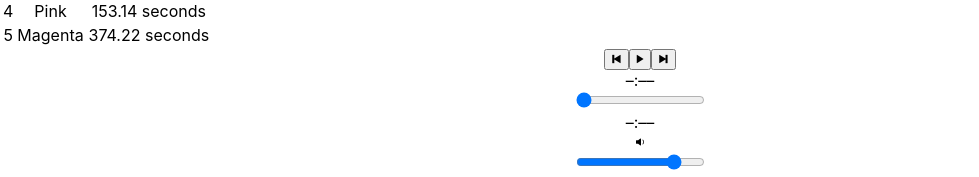
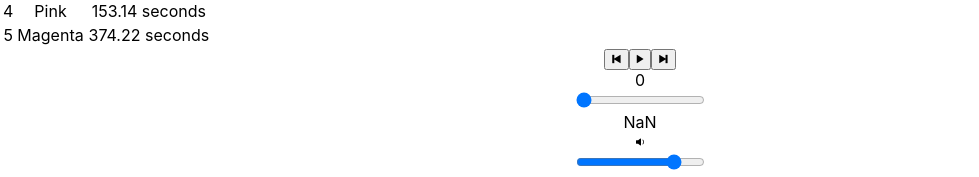
Before and after one commit to joshuadconrad/bloc-jams-react, a React (Create React App) app: page /album/the-colors in a window 1280 px wide. Shown: the part 870-1047 px from the top of the page, without its empty margins (0-979 px from the left). Built offline with nearby package versions, Linux system fonts and the light colour scheme.

Commit message:
Checkpoint 2761 Complete

```diff
--- a/src/components/Album.js
+++ b/src/components/Album.js
@@ -15,6 +15,8 @@
     this.state = {
       album: album,
       currentSong: album.songs[0],
+      currentTime: 0,
+      duration: album.songs[0].duration,
       isPlaying: false,
       hoveredSong: null
     };
@@ -22,6 +24,31 @@
     this.audioElement = document.createElement('audio');
     this.audioElement.src = album.songs[0].audioSrc;
   }
+
+  componentDidMount() {
+    this.eventListeners = {
+    timeupdate: e => {
+      this.setState({ currentTime: this.audioElement.currentTime });
+    },
+    durationchange: e => {
+      this.setState({ duration: this.audioElement.duration });
+    }
+  };
+  this.audioElement.addEventListener('timeupdate', this.eventListeners.timeupdate);
+  this.audioElement.addEventListener('durationchange', this.eventListeners.durationchange);
+}
+
+componentWillUnmount() {
+   this.audioElement.src = null;
+   this.audioElement.removeEventListener('timeupdate', this.eventListeners.timeupdate);
+   this.audioElement.removeEventListener('durationchange', this.eventListeners.durationchange);
+ }
+
+ handleTimeChange(e) {
+      const newTime = this.audioElement.duration * e.target.value;
+      this.audioElement.currentTime = newTime;
+      this.setState({ currentTime: newTime });
+    }
 
   play() {
     this.audioElement.play();
@@ -123,7 +150,7 @@
                 }
           </tbody>
         </table>
-        <PlayerBar isPlaying={this.state.isPlaying} currentSong={this.state.currentSong} handleSongClick={() => this.handleSongClick(this.state.currentSong)} handlePrevClick={() => this.handlePrevClick()} handleNextClick={() => this.handleNextClick()} />
+        <PlayerBar isPlaying={this.state.isPlaying} currentSong={this.state.currentSong} currentTime={this.audioElement.currentTime} duration={this.audioElement.duration} handleSongClick={() => this.handleSongClick(this.state.currentSong)} handlePrevClick={() => this.handlePrevClick()} handleNextClick={() => this.handleNextClick()} handleTimeChange={(e) => this.handleTimeChange(e)} />
         </section>
 
     );
--- a/src/components/PlayerBar.js
+++ b/src/components/PlayerBar.js
@@ -17,9 +17,17 @@
         </button>
       </section>
       <section id="time-control">
-        <div className="current-time">–:––</div>
-        <input type="range" className="seek-bar" value="0" />
-        <div className="total-time">–:––</div>
+      <div className="current-time">{this.props.currentTime}</div>
+         <input
+           type="range"
+           className="seek-bar"
+           value={(this.props.currentTime / this.props.duration) || 0}
+           max="1"
+           min="0"
+           step="0.01"s
+           onChange={this.props.handleTimeChange}
+         />
+         <div className="total-time">{this.props.duration}</div>
       </section>
       <section id="volume-control">
         <div className="icon ion-ios-volume-low"></div>
```
